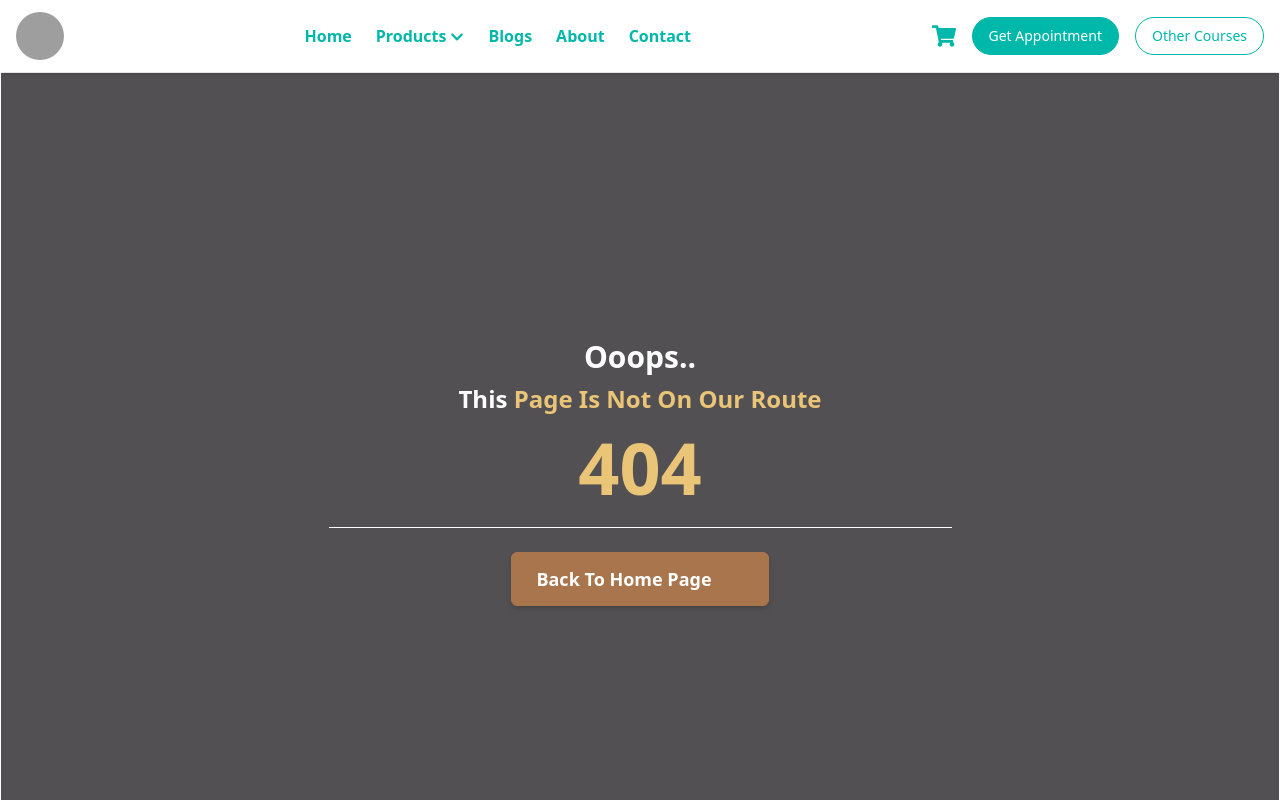
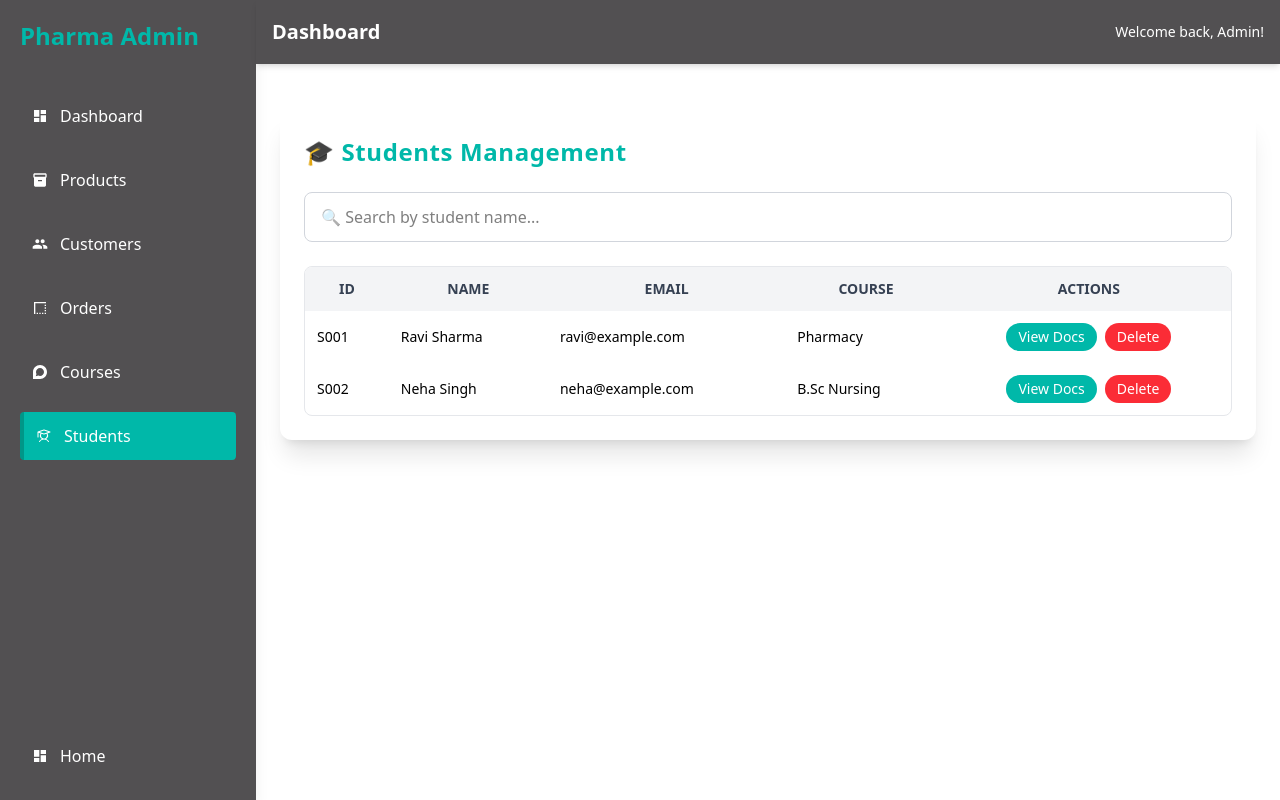
Before and after one commit to Mogehs/pharmacy, a React (Vite) app in the folder frontend/: page /dashboard/students in a window 1280 px wide. Shown: the top 800 px of the page. Built offline with nearby package versions, Linux system fonts and the light colour scheme; grey boxes are pictures that could not be loaded.

Commit message:
creating students related component into dashboard

```diff
--- a/frontend/src/App.jsx
+++ b/frontend/src/App.jsx
@@ -29,8 +29,9 @@ import Dashboard from './pages/Dashboard/Dashboard';
 import Orders from './components/Dashboard/Orders';
 import ProductDetail from './components/shop/ProductDetail';
 import Courses from './components/Dashboard/Courses';
+import Students from "./components/Dashboard/Students";
+
 import ViewCard from './components/shop/testing/ViewCard';
-import Alpha from './components/shop/testing/Alpha';
 import ScrollToTop from './utils/ScrollToTop';
 
 
@@ -82,6 +83,7 @@ const router = createBrowserRouter([
       { path: "/dashboard/customers", element: <Customers /> },
       { path: "/dashboard/orders", element: <Orders /> },
       { path: "/dashboard/courses", element: <Courses /> },
+      { path: "/dashboard/students", element: <Students /> },
     ],
   },
 
--- /dev/null
+++ b/frontend/src/components/Dashboard/DeleteStudentConfirmation.jsx
@@ -0,0 +1,37 @@
+import React from "react";
+import { motion } from "framer-motion";
+
+const DeleteStudentConfirmation = ({ student, onClose, onDelete }) => {
+    return (
+        <div className="fixed inset-0 backdrop-blur-sm bg-opacity-50 flex items-center justify-center z-50">
+            <motion.div
+                className="bg-white rounded-xl shadow-lg p-6 w-[90%] md:w-[400px]"
+                initial={{ scale: 0.8, opacity: 0 }}
+                animate={{ scale: 1, opacity: 1 }}
+                transition={{ duration: 0.2 }}
+            >
+                <h2 className="text-xl font-semibold text-red-600 mb-4">⚠️ Confirm Deletion</h2>
+                <p className="mb-4">
+                    Are you sure you want to delete admission record for{" "}
+                    <span className="font-bold">{student.name}</span>?
+                </p>
+                <div className="flex justify-end gap-3 mt-6">
+                    <button
+                        onClick={onClose}
+                        className="px-4 py-2 rounded-lg border border-gray-400 text-gray-700 hover:bg-gray-100"
+                    >
+                        Cancel
+                    </button>
+                    <button
+                        onClick={onDelete}
+                        className="px-4 py-2 rounded-lg bg-red-600 text-white hover:bg-red-700"
+                    >
+                        Delete
+                    </button>
+                </div>
+            </motion.div>
+        </div>
+    );
+};
+
+export default DeleteStudentConfirmation;
--- /dev/null
+++ b/frontend/src/components/Dashboard/Students.jsx
@@ -0,0 +1,137 @@
+import React, { useState } from "react";
+import { motion } from "framer-motion";
+import DeleteStudentConfirmation from "./DeleteStudentConfirmation";
+import ViewStudentDocuments from "./ViewStudentDocuments";
+
+const sampleStudents = [
+    {
+        id: "S001",
+        name: "Ravi Sharma",
+        email: "ravi@example.com",
+        course: "Pharmacy",
+        documents: [
+            { name: "Aadhar Card", url: "/uploads/ravi_aadhar.pdf" },
+            { name: "Marksheet", url: "/uploads/ravi_marksheet.pdf" },
+        ],
+    },
+    {
+        id: "S002",
+        name: "Neha Singh",
+        email: "neha@example.com",
+        course: "B.Sc Nursing",
+        documents: [],
+    },
+];
+
+const Students = () => {
+    const [students, setStudents] = useState(sampleStudents);
+    const [selectedStudent, setSelectedStudent] = useState(null);
+    const [isDeleting, setIsDeleting] = useState(false);
+    const [viewingDocs, setViewingDocs] = useState(false);
+    const [searchTerm, setSearchTerm] = useState("");
+
+    const handleDeleteStudent = (id) => {
+        setStudents((prev) => prev.filter((student) => student.id !== id));
+        setIsDeleting(false);
+    };
+
+    const filteredStudents = students.filter((student) =>
+        student.name.toLowerCase().includes(searchTerm.toLowerCase())
+    );
+
+    return (
+        <motion.div
+            className="bg-white rounded-xl shadow-xl p-6 mt-6"
+            initial={{ opacity: 0, y: 40 }}
+            animate={{ opacity: 1, y: 0 }}
+            transition={{ duration: 0.4 }}
+        >
+
+            <h3 className="text-[18px] md:text-2xl font-bold mb-6 text-[#00B8A9] tracking-wide">
+                🎓 Students Management
+            </h3>
+
+            <div className="mb-6">
+                <input
+                    type="text"
+                    placeholder="🔍 Search by student name..."
+                    value={searchTerm}
+                    onChange={(e) => setSearchTerm(e.target.value)}
+                    className="w-full px-4 py-3 border border-gray-300 rounded-lg"
+                />
+            </div>
+
+            <div className="overflow-x-auto border border-gray-200 rounded-lg">
+                <table className="w-full text-sm">
+                    <thead className="bg-gray-100 uppercase text-gray-700">
+                        <tr>
+                            <th className="p-3">ID</th>
+                            <th className="p-3">Name</th>
+                            <th className="p-3">Email</th>
+                            <th className="p-3">Course</th>
+                            <th className="p-3 text-center">Actions</th>
+                        </tr>
+                    </thead>
+                    <tbody>
+                        {filteredStudents.length > 0 ? (
+                            filteredStudents.map((student) => (
+                                <tr key={student.id} className="hover:bg-gray-50">
+                                    <td className="p-3 text-nowrap">{student.id}</td>
+                                    <td className="p-3 text-nowrap">{student.name}</td>
+                                    <td className="p-3 text-nowrap">{student.email}</td>
+                                    <td className="p-3 text-nowrap">{student.course}</td>
+                                    <td className="p-3 flex gap-2 justify-center">
+                                        <button
+                                            className="bg-[#00B8A9] hover:bg-[#009688] text-white px-3 py-1 rounded-full text-nowrap"
+                                            onClick={() => {
+                                                setSelectedStudent(student);
+                                                setViewingDocs(true);
+                                            }}
+                                        >
+                                            View Docs
+                                        </button>
+                                        <button
+                                            className="bg-red-500 text-white px-3 py-1 rounded-full"
+                                            onClick={() => {
+                                                setSelectedStudent(student);
+                                                setIsDeleting(true);
+                                            }}
+                                        >
+                                            Delete
+                                        </button>
+                                    </td>
+                                </tr>
+                            ))
+                        )
+                            : (
+                                <tr>
+                                    <td colSpan="6" className="text-center py-6 text-gray-400 italic">
+                                        No record found.
+                                    </td>
+                                </tr>
+                            )}
+                    </tbody>
+                </table>
+            </div >
+
+            {isDeleting && selectedStudent && (
+                <DeleteStudentConfirmation
+                    student={selectedStudent}
+                    onClose={() => setIsDeleting(false)}
+                    onDelete={() => handleDeleteStudent(selectedStudent.id)}
+                />
+            )}
+
+            {
+                viewingDocs && selectedStudent && (
+                    <ViewStudentDocuments
+                        student={selectedStudent}
+                        onClose={() => setViewingDocs(false)}
+                    />
+                )
+            }
+        </motion.div >
+    );
+};
+
+export default Students;
--- /dev/null
+++ b/frontend/src/components/Dashboard/ViewStudentDocuments.jsx
@@ -0,0 +1,33 @@
+const ViewStudentDocuments = ({ student, onClose }) => (
+    <div className="fixed inset-0 backdrop-blur-sm bg-opacity-50 flex items-center justify-center z-50">
+        <div className="bg-white p-6 rounded-xl w-[90%] md:w-[500px] max-h-[80vh] overflow-auto">
+            <h2 className="text-lg font-bold mb-4">📂 Documents of {student.name}</h2>
+            {student.documents.length ? (
+                <ul className="list-disc ml-5 space-y-2">
+                    {student.documents.map((doc, index) => (
+                        <li key={index}>
+                            <a
+                                href={doc.url}
+                                target="_blank"
+                                rel="noopener noreferrer"
+                                className="text-blue-600 underline"
+                            >
+                                {doc.name}
+                            </a>
+                        </li>
+                    ))}
+                </ul>
+            ) : (
+                <p className="text-gray-500 italic">No documents uploaded.</p>
+            )}
+            <button
+                className="mt-4 px-4 py-2 bg-gray-700 text-white rounded-full"
+                onClick={onClose}
+            >
+                Close
+            </button>
+        </div>
+    </div>
+);
+
+export default ViewStudentDocuments;
```
